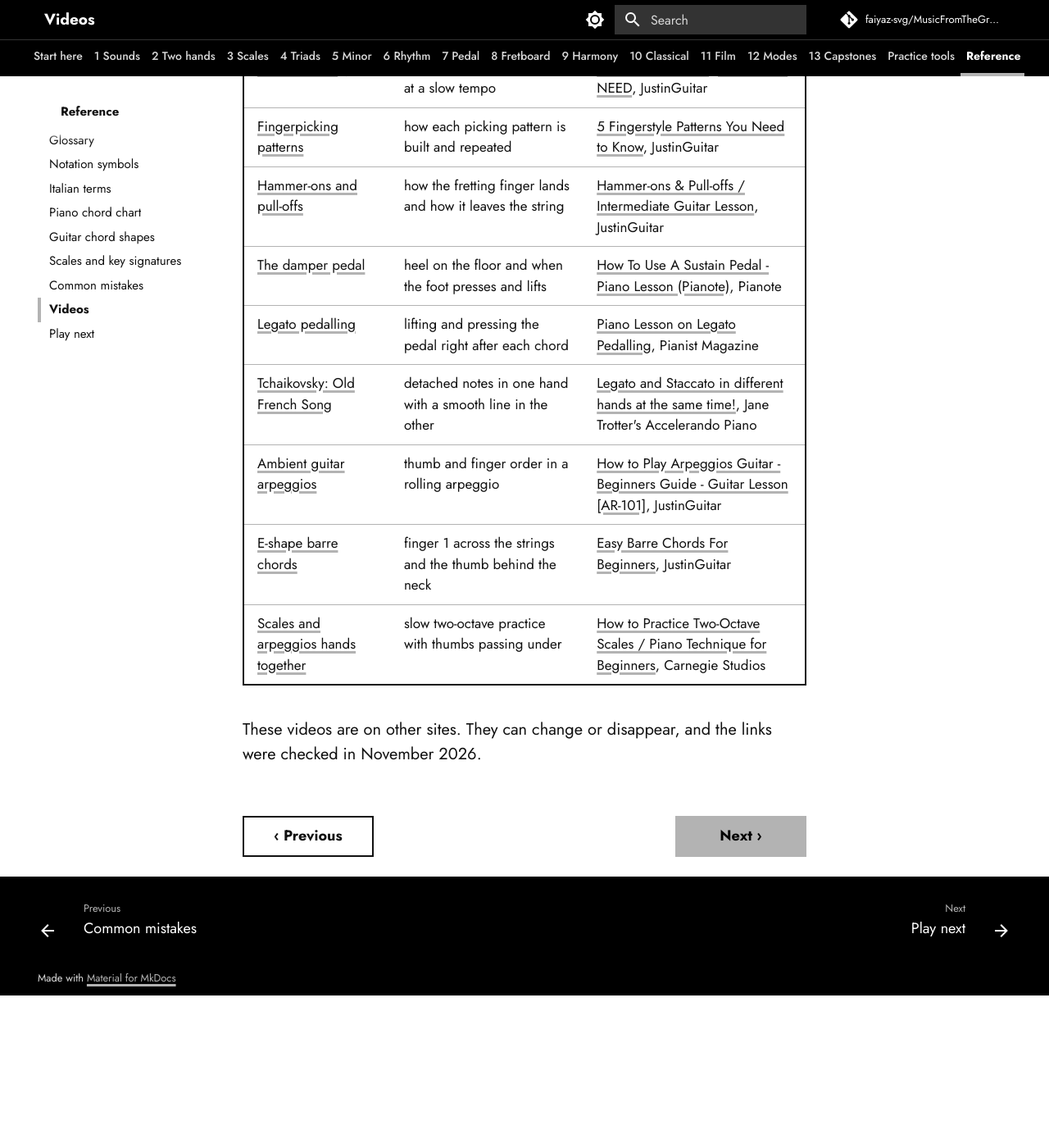
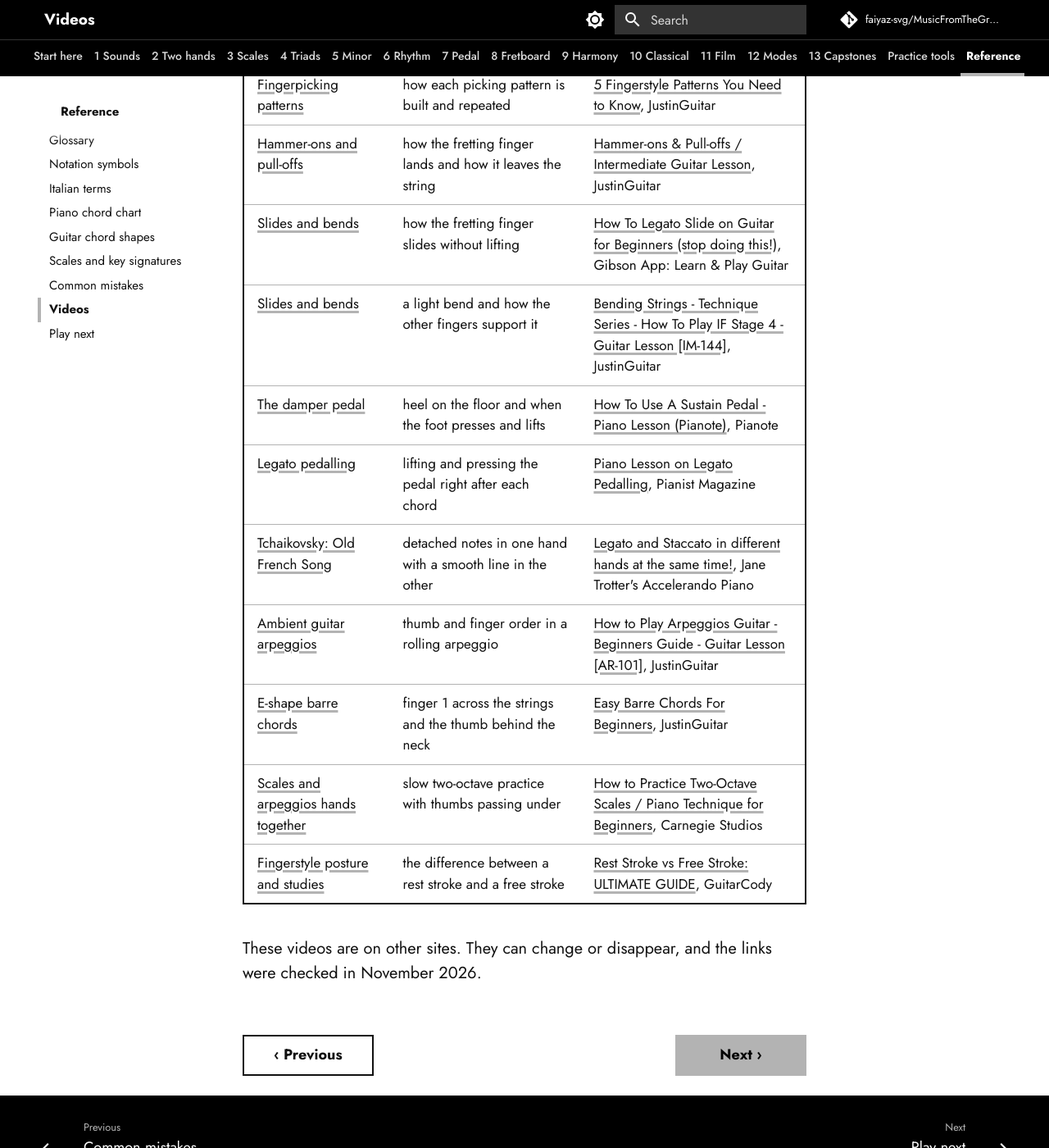
Before and after one commit to faiyaz-svg/MusicFromTheGroundUp, an MkDocs documentation site: the page built from docs/reference/videos.md, in a window 1280 px wide and 1400 px high, scrolled down 1571 px. Shown: the whole window at 82% size. Built offline with MkDocs 1.6.1 and Material for MkDocs 9.7.7, drawn with Linux system fonts in a browser that asks for light colours; nearby versions of some CDN libraries; comment, search, counter and statistics services are not loaded; before the commit the page ends 2785 px from its top, so only the background shows below that.

Commit message:
add the last technique videos

```diff
--- a/docs/reference/videos.md
+++ b/docs/reference/videos.md
@@ -20,11 +20,14 @@ Each lesson with a "Film yourself" section links to one free video that shows th
 | [6/8 strumming](../06-meter-terms-and-rhythm/06-six-eight-strumming.md) | the 6/8 strumming pattern at a slow tempo | [The 6 : 8 Strumming Pattern You NEED](https://www.youtube.com/watch?v=bKOmcPTHYpA), JustinGuitar |
 | [Fingerpicking patterns](../06-meter-terms-and-rhythm/07-fingerpicking-patterns.md) | how each picking pattern is built and repeated | [5 Fingerstyle Patterns You Need to Know](https://www.youtube.com/watch?v=jF0RduFSyHg), JustinGuitar |
 | [Hammer-ons and pull-offs](../06-meter-terms-and-rhythm/10-hammer-ons-and-pull-offs.md) | how the fretting finger lands and how it leaves the string | [Hammer-ons & Pull-offs / Intermediate Guitar Lesson](https://www.youtube.com/watch?v=dYaeIXXyy1Y), JustinGuitar |
+| [Slides and bends](../06-meter-terms-and-rhythm/12-slides-and-bends.md) | how the fretting finger slides without lifting | [How To Legato Slide on Guitar for Beginners (stop doing this!)](https://www.youtube.com/watch?v=063Eoa1i0Dk), Gibson App: Learn & Play Guitar |
+| [Slides and bends](../06-meter-terms-and-rhythm/12-slides-and-bends.md) | a light bend and how the other fingers support it | [Bending Strings - Technique Series - How To Play IF Stage 4 - Guitar Lesson [IM-144]](https://www.youtube.com/watch?v=xGl0urYSuug), JustinGuitar |
 | [The damper pedal](../07-pedal-texture-and-ambient/01-damper-pedal.md) | heel on the floor and when the foot presses and lifts | [How To Use A Sustain Pedal - Piano Lesson (Pianote)](https://www.youtube.com/watch?v=koJVelJdnZE), Pianote |
 | [Legato pedalling](../07-pedal-texture-and-ambient/02-legato-pedalling.md) | lifting and pressing the pedal right after each chord | [Piano Lesson on Legato Pedalling](https://www.youtube.com/watch?v=F_d8oask2VU), Pianist Magazine |
 | [Tchaikovsky: Old French Song](../07-pedal-texture-and-ambient/10-tchaikovsky-album-for-the-young.md) | detached notes in one hand with a smooth line in the other | [Legato and Staccato in different hands at the same time!](https://www.youtube.com/watch?v=0BibWub6rTs), Jane Trotter's Accelerando Piano |
 | [Ambient guitar arpeggios](../07-pedal-texture-and-ambient/12-ambient-guitar-arpeggios.md) | thumb and finger order in a rolling arpeggio | [How to Play Arpeggios Guitar - Beginners Guide - Guitar Lesson [AR-101]](https://www.youtube.com/watch?v=6o3lWAnWCig), JustinGuitar |
 | [E-shape barre chords](../08-fretboard-barre-chords-and-caged/02-e-shape-barre-chords.md) | finger 1 across the strings and the thumb behind the neck | [Easy Barre Chords For Beginners](https://www.youtube.com/watch?v=ZYbxYoG6Mo0), JustinGuitar |
 | [Scales and arpeggios hands together](../08-fretboard-barre-chords-and-caged/09-scales-and-arpeggios-hands-together.md) | slow two-octave practice with thumbs passing under | [How to Practice Two-Octave Scales / Piano Technique for Beginners](https://www.youtube.com/watch?v=FbxGRH3qbBg), Carnegie Studios |
+| [Fingerstyle posture and studies](../10-classical-repertoire/01-fingerstyle-posture-and-studies.md) | the difference between a rest stroke and a free stroke | [Rest Stroke vs Free Stroke: ULTIMATE GUIDE](https://www.youtube.com/watch?v=wF7idTF2oZk), GuitarCody |
 
 These videos are on other sites. They can change or disappear, and the links were checked in November 2026.
```
Also changed, not shown: docs/06-meter-terms-and-rhythm/12-slides-and-bends.md (+2 -1 lines), docs/10-classical-repertoire/01-fingerstyle-posture-and-studies.md (+1 -1 lines), docs/13-capstones/12-what-next.md (+1 -1 lines).
